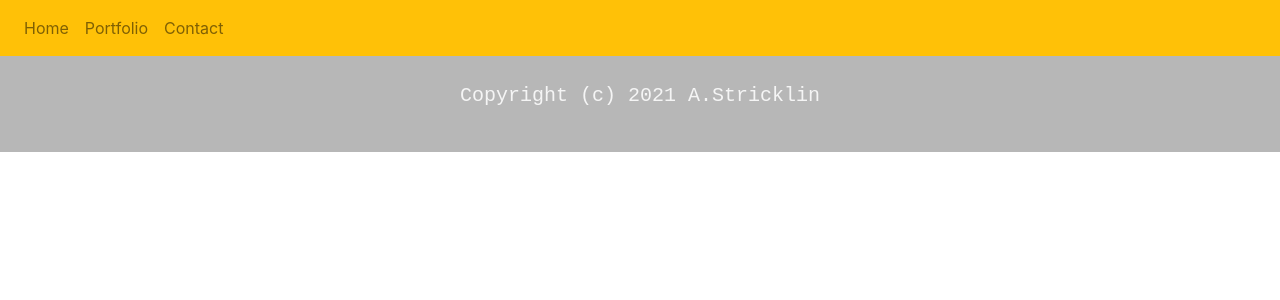
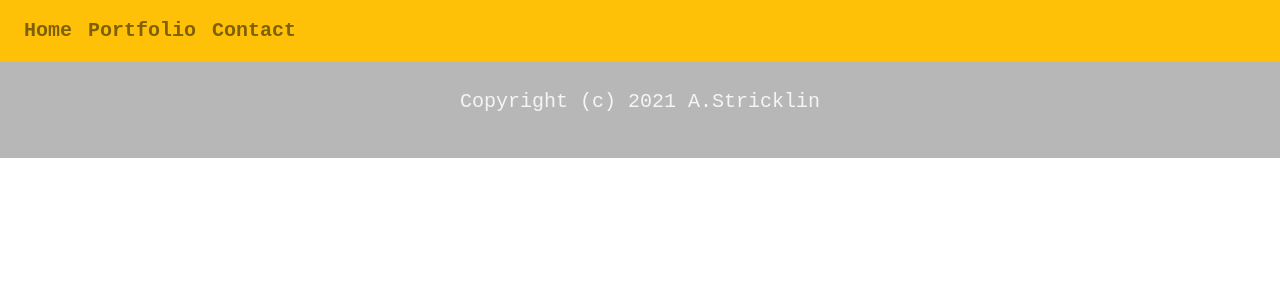
Before and after one commit to stricklin927/PortfolioReact, a React (Create React App) app: page / in a window 1280 px wide. Shown: the top 300 px of the page. Built offline with nearby package versions, Linux system fonts and the light colour scheme.

Commit message:
add css components to header

```diff
--- a/src/App.css
+++ b/src/App.css
@@ -1,3 +1,12 @@
+/* HEADER */
+.NavLink {
+    font-family: 'Courier New', Courier, monospace;
+    font-size: 20px;
+    font-weight: 600;
+}
+
+
+
 /* FOOTER */
 footer {
     background-color: #b7b7b7;
--- a/src/components/header.js
+++ b/src/components/header.js
@@ -8,9 +8,9 @@ export function Header() {
       <Navbar.Toggle aria-controls="basic-navbar-nav" />
       <Navbar.Collapse id="basic-navbar-nav">
         <Nav className="mr-auto">
-          <Nav.Link href="#">Home</Nav.Link>
-          <Nav.Link href="#">Portfolio</Nav.Link>
-          <Nav.Link href="#">Contact</Nav.Link>
+          <Nav.Link href="#" className="NavLink">Home</Nav.Link>
+          <Nav.Link href="#" className="NavLink">Portfolio</Nav.Link>
+          <Nav.Link href="#" className="NavLink">Contact</Nav.Link>
         </Nav>
       </Navbar.Collapse>
     </Navbar>
```
